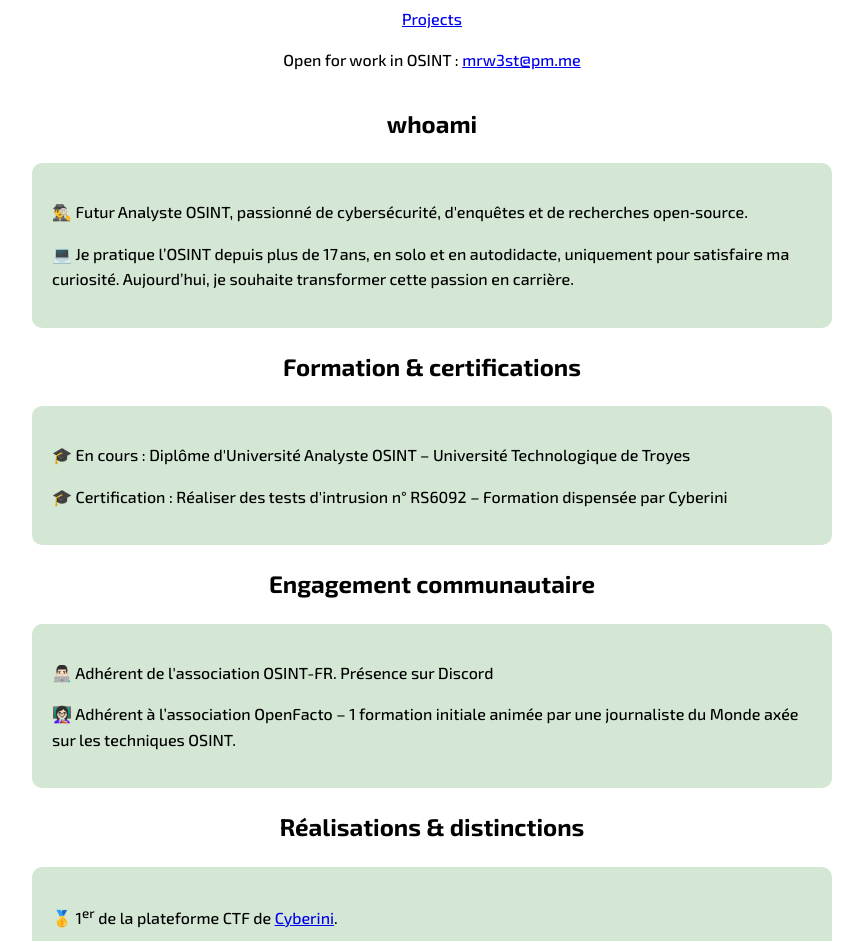
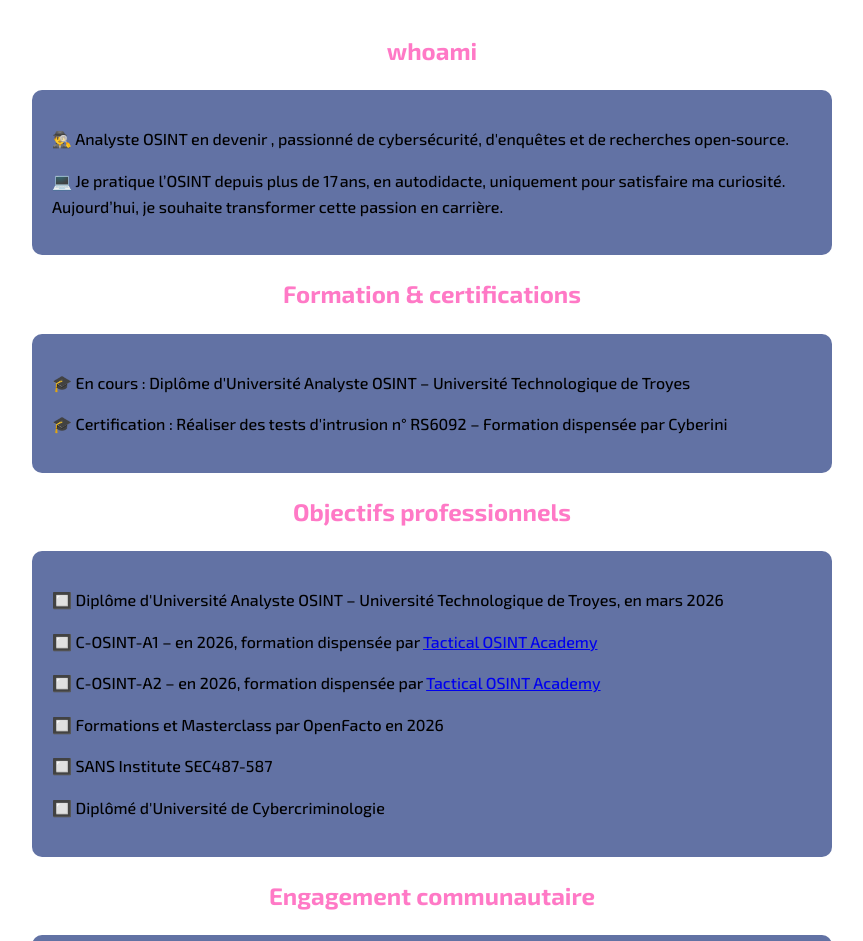
Before and after one commit to MrW3ST/-mrw3st-osint, a plain HTML site: page index.html in a window 1280 px wide. Shown: the part 99-1040 px from the top of the page, without its empty margins (208-1071 px from the left). Drawn offline with Linux system fonts and the light colour scheme.

Commit message:
maj+theme

```diff
--- a/index.html
+++ b/index.html
@@ -7,11 +7,10 @@
 </head>
 <body>
 <header>
-    <h1>MrW3ST</h1>
-        <div class="nav-links">
+           <div class="nav-links">
                 <!-- <a href="index.html">Whoami</a>-->
                 <a href="projects.html">Projects</a>
-                <p>Open for work in OSINT : <a href="mailto:mrw3st@pm.me">mrw3st@pm.me</a></p>
+                <p style="color:#50fa7b">Open for work in OSINT : <a style="color:#50fa7b" href="mailto:mrw3st@pm.me">mrw3st@pm.me</a></p>
             </div>
 </header>
 
@@ -20,8 +19,8 @@
     <section>
         <h2 style="text-align:center;">whoami</h2>
     <div class="project">
-        <p>🕵️‍♂️ Futur Analyste OSINT, passionné de cybersécurité, d'enquêtes et de recherches open‑source.</p>
-        <p>💻 Je pratique l’OSINT depuis plus de 17 ans, en solo et en autodidacte, uniquement pour satisfaire ma curiosité. Aujourd’hui, je souhaite transformer cette passion en carrière.</p>
+        <p>🕵️‍♂️ Analyste OSINT en devenir , passionné de cybersécurité, d'enquêtes et de recherches open‑source.</p>
+        <p>💻 Je pratique l’OSINT depuis plus de 17 ans, en autodidacte, uniquement pour satisfaire ma curiosité. Aujourd’hui, je souhaite transformer cette passion en carrière.</p>
     </div>
 
         <h2>Formation & certifications</h2>
@@ -30,15 +29,27 @@
         <p>🎓 Certification : Réaliser des tests d'intrusion n° RS6092 – Formation dispensée par Cyberini</p>
     </div>
 
+
+        <h2>Objectifs professionnels</h2>
+    <div class="project">
+        <p>🔲 Diplôme d'Université Analyste OSINT – Université Technologique de Troyes, en mars 2026</p>
+        <p>🔲 C-OSINT-A1 – en 2026, formation dispensée par <a href="https://www.tactical-osint-academy.com/osint-training-fr">Tactical OSINT Academy</a></p>
+        <p>🔲 C-OSINT-A2 – en 2026, formation dispensée par <a href="https://www.tactical-osint-academy.com/osint-training-fr">Tactical OSINT Academy</a></p>
+        <p>🔲 Formations et Masterclass par OpenFacto en 2026</p>
+        <p>🔲 SANS Institute SEC487-587</p>
+        <p>🔲 Diplômé d'Université de Cybercriminologie</p>
+
+    </div>
+
             <h2>Engagement communautaire</h2>
     <div class="project">
         <p>👨🏻‍💻 Adhérent de l'association OSINT-FR. Présence sur Discord</p>
-        <p>👩🏻‍🏫 Adhérent à l’association OpenFacto – 1 formation initiale animée par une journaliste du Monde axée sur les techniques OSINT.</p>
+        <p>👩🏻‍🏫 Adhérent de l’association OpenFacto : 1 formation initiale suivie. Animée par une journaliste du Monde axée sur les techniques OSINT.</p>
     </div>
 
         <h2>Réalisations & distinctions</h2>
     <div class="project">
-        <p>🥇 1<sup>er</sup> de la plateforme CTF de <a href="https://cyberini.com/ctf-scores/">Cyberini</a>.</p>
+        <p><span class="emoji">🥇</span> 1<sup>er</sup> de la plateforme CTF de <a href="https://cyberini.com/ctf-scores/">Cyberini</a>.</p>
     </div>
     </section>
 
--- a/style.css
+++ b/style.css
@@ -7,7 +7,7 @@
 
 body {
     font-family: "Exo 2", sans-serif;
-    background: linear-gradient(#A4CC93);
+    background: linear-gradient(#282a36);
     max-width: 800px;
     margin: 2em auto;
     line-height: 1.6;
@@ -22,6 +22,7 @@ header, footer {
 h2 {
     font-size: 1.5em;
     text-align: center;
+    color: #ff79c6;
     }
 
 nav a {
@@ -50,6 +51,6 @@ nav a:exp {
 .project {
     margin-bottom: 20px;
     padding: 20px;
-    background: rgba(181, 215, 183, 0.594);
+    background: #6272a4;
     border-radius: 10px;
 }
```
